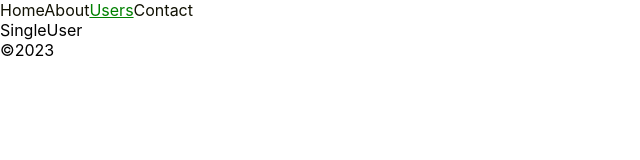
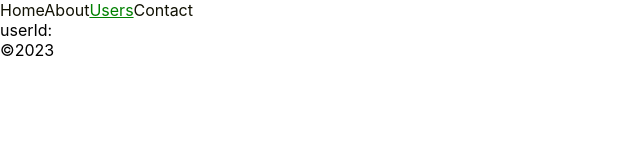
Before and after one commit to paullaster/react-router, a React (Create React App) app: page /Users/1 in a window 1280 px wide. Shown: the top 160 px of the page, without its empty margins (0-640 px from the left). Built offline with nearby package versions, Linux system fonts and the light colour scheme.

Commit message:
add react files

```diff
--- a/src/components/Pages/SingleUser.js
+++ b/src/components/Pages/SingleUser.js
@@ -1,8 +1,13 @@
 import React from 'react'
 import { Link, useParams } from 'react-router-dom'
 function SingleUser() {
+    const {userId} = useParams();
   return (
-    <div>SingleUser</div>
+    <>
+        <span>
+            userId: {}
+        </span>
+    </>
   )
 }
 
```
